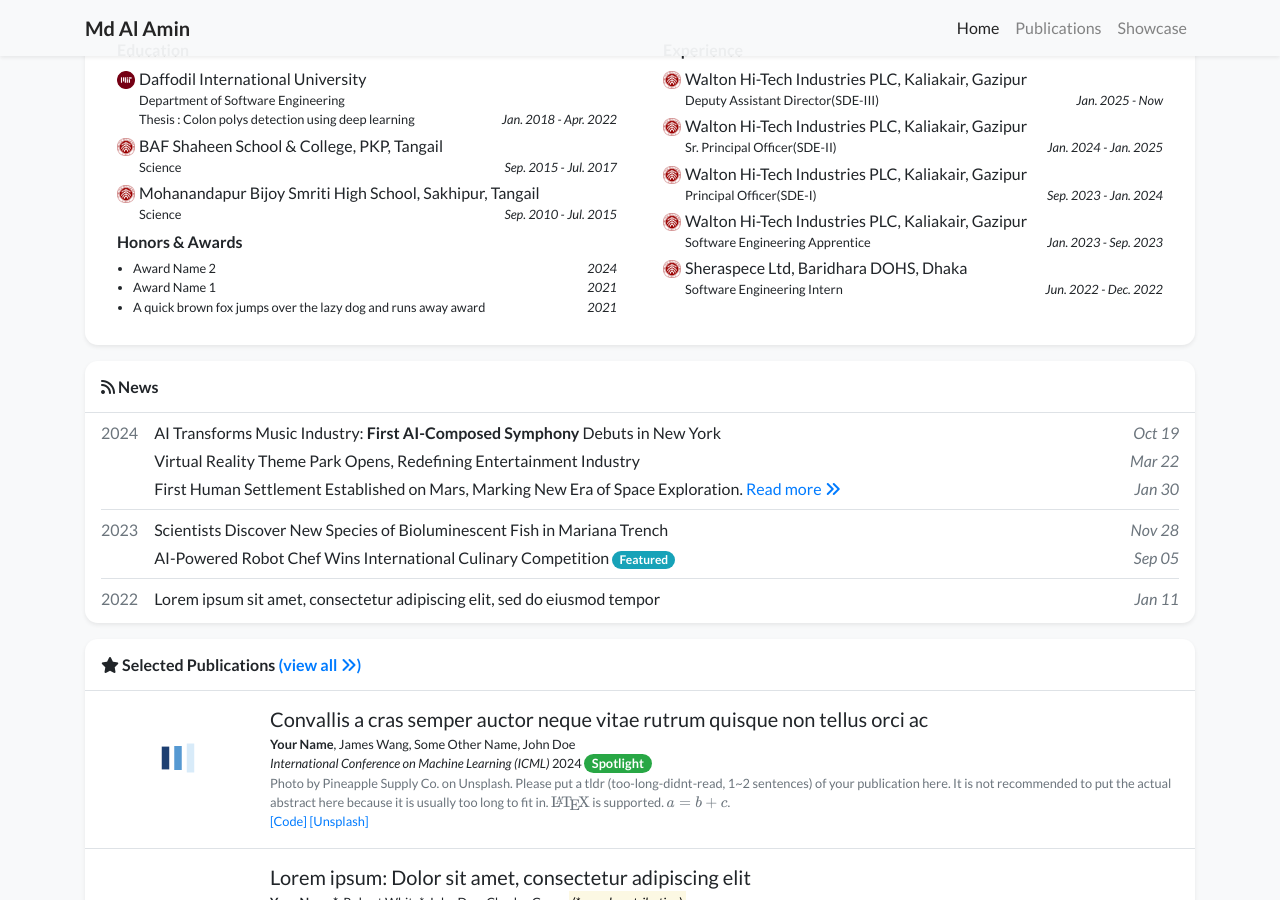
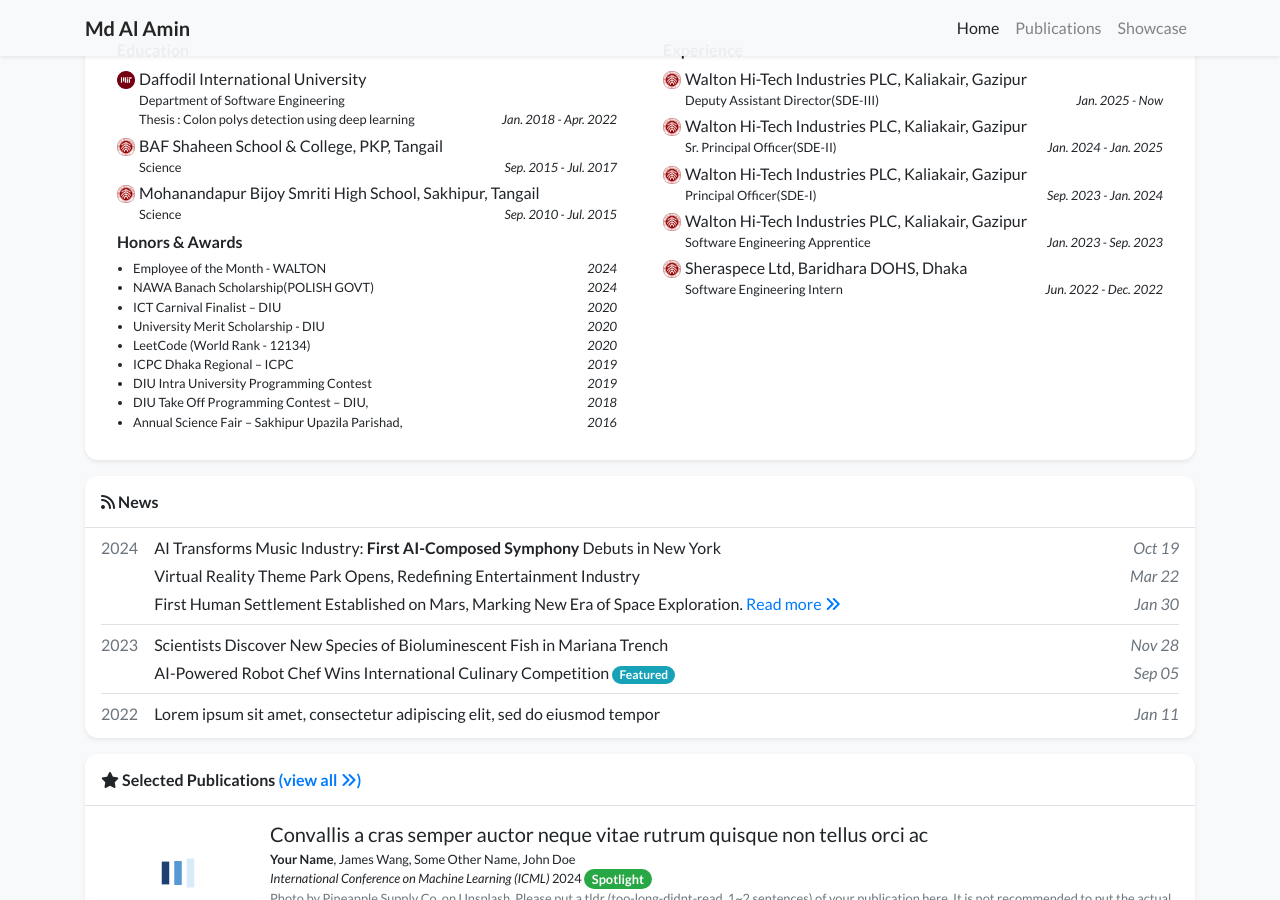
Before and after one commit to Alamin-Tokee/alamin-tokee.github.io, a Jekyll site: the page built from index.html, in a window 1280 px wide and 900 px high, scrolled down 881 px. Built offline with Jekyll 4.4.1, drawn with Linux system fonts in a browser that asks for light colours; nearby versions of some CDN libraries; a style sheet for code colours, icons or effects is not loaded.

Commit message:
Academic portfolio

```diff
--- a/_data/profile.yml
+++ b/_data/profile.yml
@@ -74,9 +74,21 @@
   date: Jun. 2022 - Dec. 2022
 
 awards:
-- name: Award Name 2
+- name: Employee of the Month - WALTON
   date: 2024
-- name: Award Name 1
-  date: 2021
-- name: A quick brown fox jumps over the lazy dog and runs away award
-  date: 2021
+- name: NAWA Banach Scholarship(POLISH GOVT)
+  date: 2024
+- name: ICT Carnival Finalist – DIU
+  date: 2020
+- name: University Merit Scholarship - DIU
+  date: 2020
+- name: LeetCode (World Rank - 12134)
+  date: 2020
+- name: ICPC Dhaka Regional – ICPC
+  date: 2019
+- name: DIU Intra University Programming Contest
+  date: 2019
+- name: DIU Take Off Programming Contest – DIU,
+  date: 2018
+- name: Annual Science Fair – Sakhipur Upazila Parishad,
+  date: 2016
```
